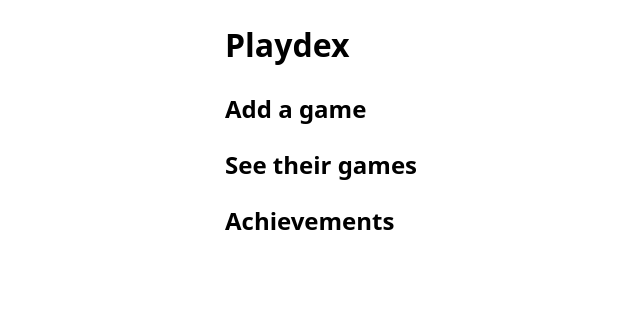
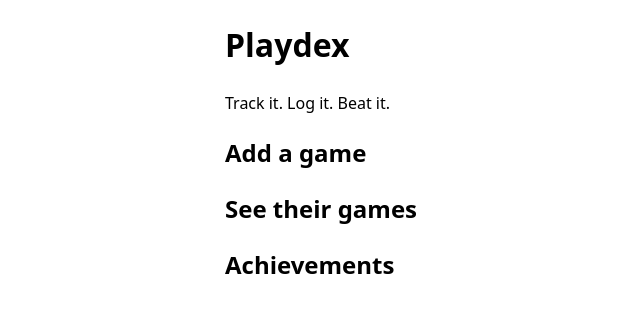
Before and after one commit to RikkaKallinen/playdex-achievement-tracker, a React (Vite) app: page / in a window 1280 px wide. Shown: the top 312 px of the page, without its empty margins (15-655 px from the left). Built offline with nearby package versions, Linux system fonts and the light colour scheme.

Commit message:
Add tagline to header

```diff
--- a/src/App.jsx
+++ b/src/App.jsx
@@ -3,6 +3,7 @@ function App() {
         <>
             <header>
                 <h1>Playdex</h1>
+                <p>Track it. Log it. Beat it.</p>
             </header>
             <main>
                 <section>
```
